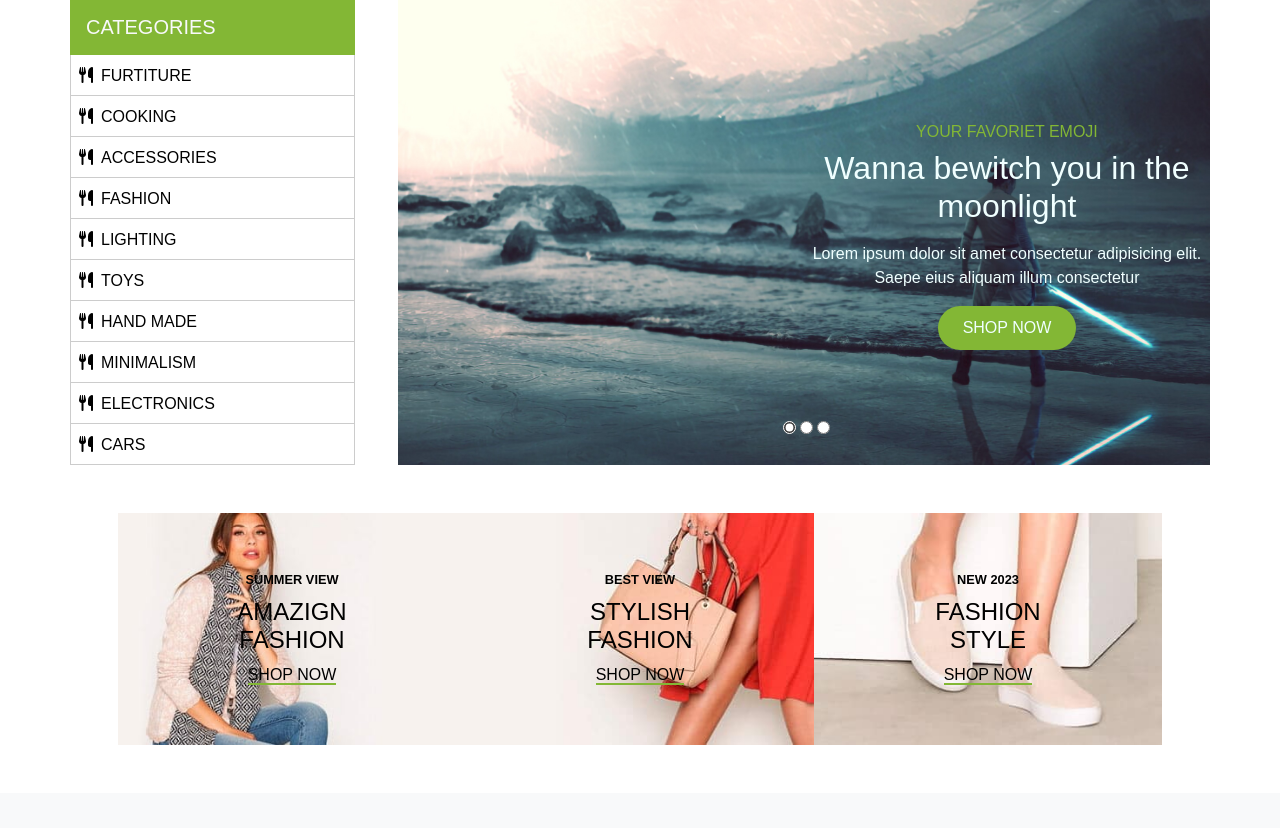
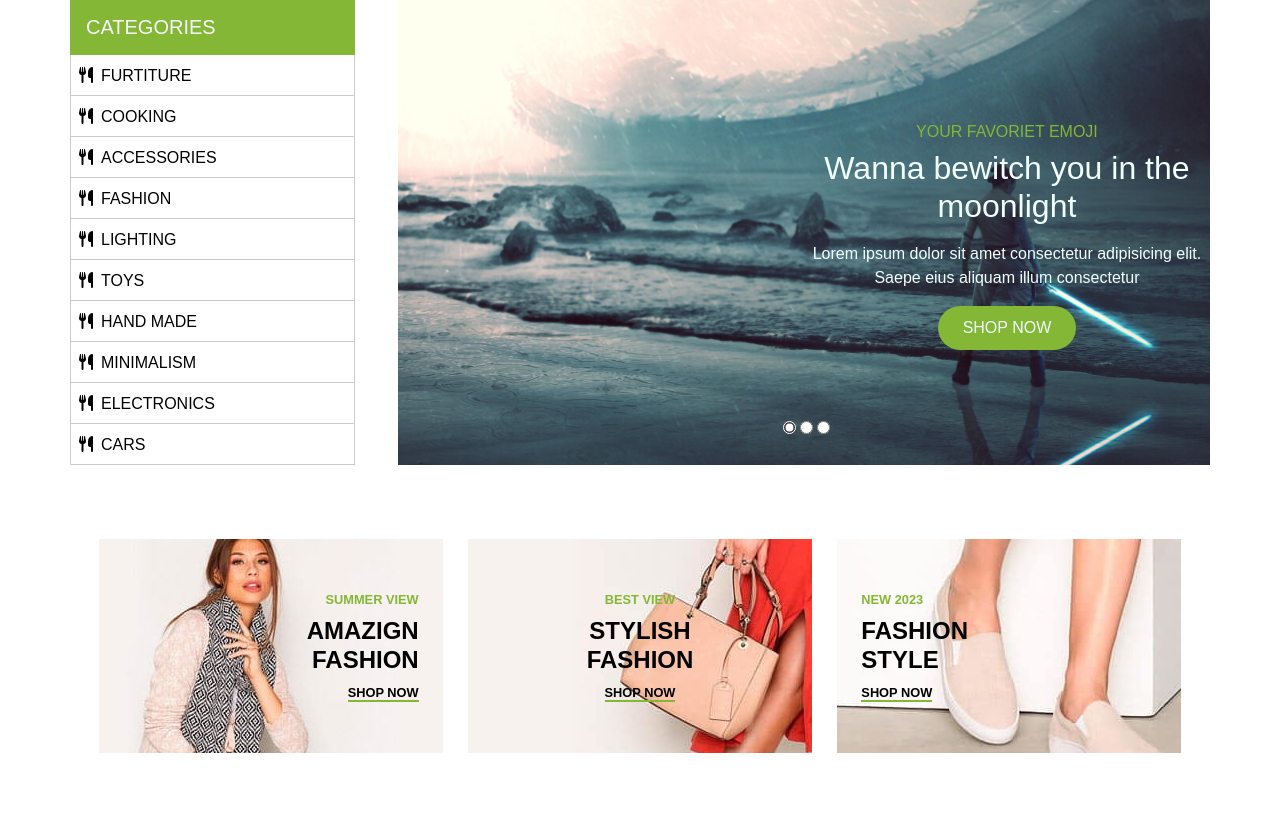
Before and after one commit to Kardarigan/Marqet, a PHP site: page / in a window 1280 px wide. Shown: the part 116-944 px from the top of the page. Before the commit the page ends 861 px from the top, so only its background shows below. Run offline with PHP 8.4, Linux system fonts and the light colour scheme; some web fonts are replaced.

Commit message:
3 boxes is built

```diff
--- a/css/main.css
+++ b/css/main.css
@@ -147,23 +147,41 @@ nav img {
   border-radius: 100px;
 }
 
+.threebox {
+  -webkit-user-select: none;
+     -moz-user-select: none;
+          user-select: none;
+}
+.threebox-box {
+  width: 87%;
+}
 .threebox-box:hover .threebox-image-content {
   transform: scale(1.2);
 }
 .threebox-image {
   overflow: hidden;
   width: 100%;
+  height: 80%;
 }
 .threebox-image-content {
-  -o-object-fit: contain;
-     object-fit: contain;
-  width: 100%;
-  height: inherit;
+  -o-object-fit: cover;
+     object-fit: cover;
+}
+.threebox-content * {
+  -webkit-user-select: none;
+     -moz-user-select: none;
+          user-select: none;
 }
 .threebox-content-event {
+  color: #83b735;
   font-size: 0.8rem;
+}
+.threebox-content-title {
+  font-weight: 700;
 }
 .threebox-content-links {
   border-width: 2px !important;
   border-color: #83b735 !important;
+  font-weight: 600;
+  font-size: 0.8rem;
 }/*# sourceMappingURL=main.css.map */
--- a/index.html
+++ b/index.html
@@ -96,7 +96,7 @@
         <!------------------------------[navbar]------------------------------>
         <!------------------------------[header]------------------------------>
         <header>
-            <div class="container mx-auto row g-2">
+            <div class="container mx-auto row">
                 <div class="header-categories col-3 d-md-block d-none">
                     <h5 class="py-3 ps-3 text-light">CATEGORIES</h5>
                     <ul>
@@ -187,14 +187,14 @@
         </header>
         <!------------------------------[header]------------------------------>
         <!-----------------------------[threebox]----------------------------->
-        <section>
-            <div class="container p-5 mx-auto d-flex justify-content-between">
-                <div class="threebox col-4 flex-centralizer">
+        <sections>
+            <div class="mx-auto row p-5 d-flex justify-content-between">
+                <div class="threebox col-4 flex-ender">
                     <a href="#" class="threebox-box">
                         <div class="threebox-image">
                         <img class="threebox-image-content" src="img/banner/baner-fashing-10.jpg" alt="banner image">
                     </div>
-                    <div class="threebox-content position-absolute text-center">
+                    <div class="threebox-content position-absolute text-end p-4">
                         <strong class="threebox-content-event">SUMMER VIEW</strong>
                         <h4 class="threebox-content-title py-2">AMAZIGN<br />FASHION</h4>
                         <a href="#" class="threebox-content-links border-bottom">SHOP NOW</a>
@@ -213,12 +213,12 @@
                     </div>
                     </a>
                 </div>
-                <div class="threebox col-4 flex-centralizer">
+                <div class="threebox col-4 flex-starter">
                     <a href="#" class="threebox-box">
                         <div class="threebox-image">
                         <img class="threebox-image-content" src="img/banner/baner-fashing.jpg" alt="banner image">
                     </div>
-                    <div class="threebox-content position-absolute text-center">
+                    <div class="threebox-content position-absolute text-start p-4">
                         <strong class="threebox-content-event">NEW 2023</strong>
                         <h4 class="threebox-content-title py-2">FASHION<br />STYLE</h4>
                         <a href="#" class="threebox-content-links border-bottom">SHOP NOW</a>
@@ -226,7 +226,7 @@
                     </a>
                 </div>
             </div>
-        </section>
+        </sections>
         <!-----------------------------[threebox]----------------------------->
     </body>
     <script src="https://cdnjs.cloudflare.com/ajax/libs/jquery/3.7.0/jquery.min.js"></script>
--- a/scss/_components.scss
+++ b/scss/_components.scss
@@ -81,7 +81,9 @@ nav {
 }
 // -----------------------[threeboxes]---------------------------
 .threebox {
+    user-select: none;
     &-box {
+        width: 87%;
         &:hover .threebox-image-content {
             transform: scale(1.2);
         }
@@ -89,25 +91,28 @@ nav {
     &-image {
         overflow: hidden;
         width: 100%;
-
+        height: 80%;
         &-content {
-            object-fit: contain;
-            width: 100%;
-            height: inherit;
+            object-fit: cover;
         }
 
     }
     &-content {
-
+        * {
+            user-select: none;
+        }
         &-event {
+            color: $colorAlpha;
             font-size: 0.8rem;
         }
         &-title {
-
+            font-weight: 700;
         }
         &-links {
             border-width: 2px !important;
             border-color: $colorAlpha !important;
+            font-weight: 600;
+            font-size: 0.8rem;
         }
     }
 }
```
Also changed, not shown: 1 other file.
